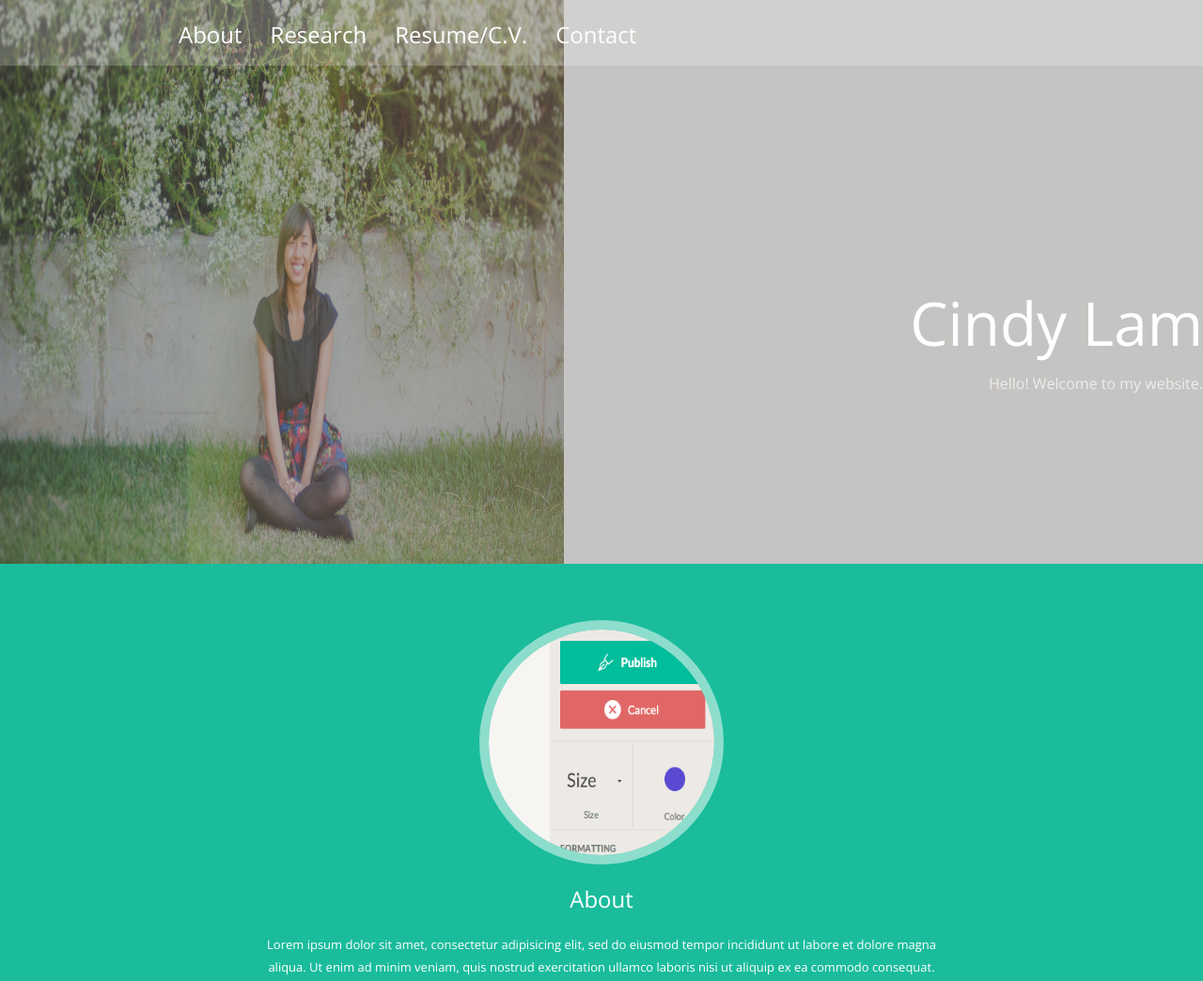
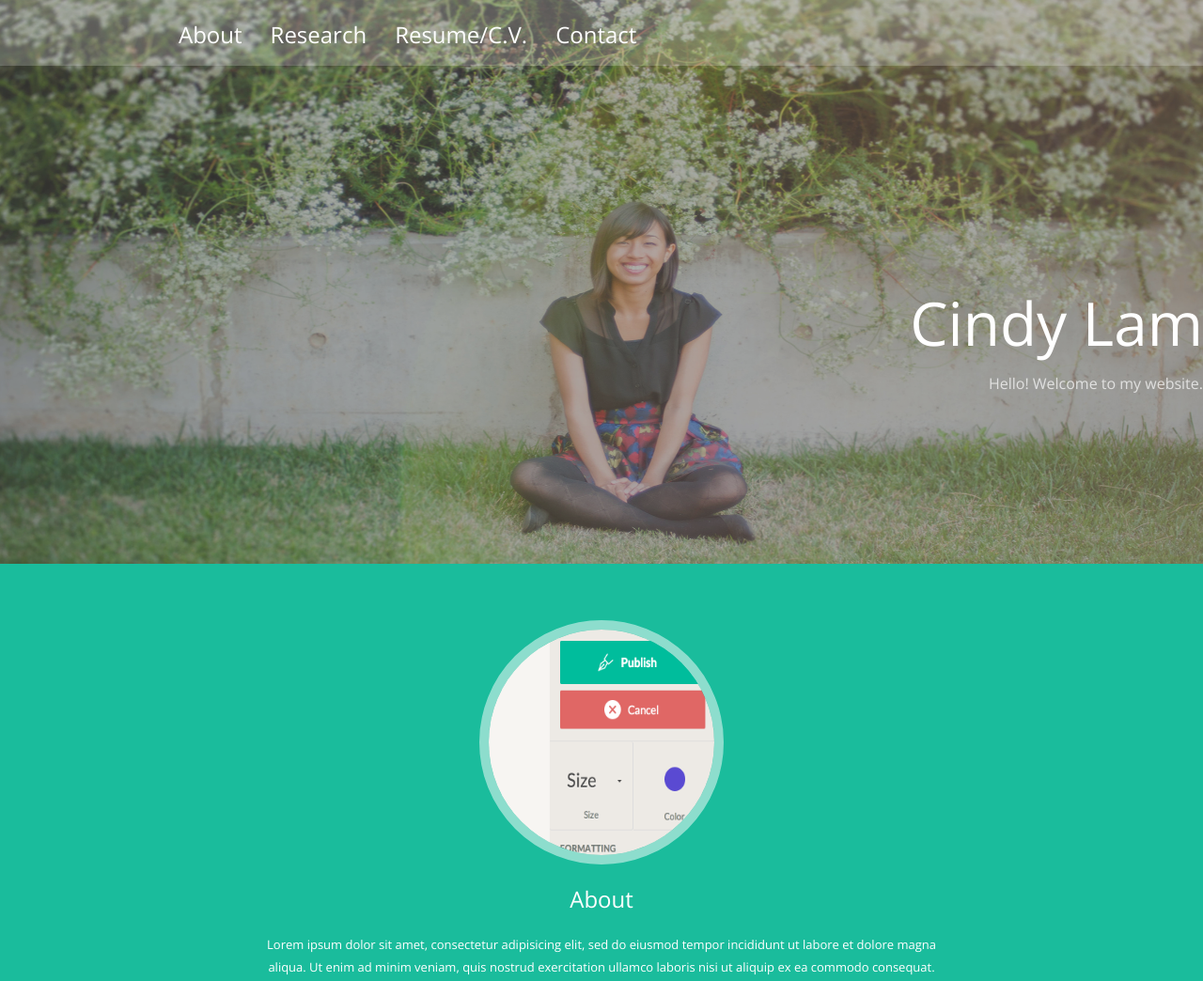
Before and after one commit to cindyprograms/cindyprograms.github.io, a plain HTML site: page index.html in a window 1280 px wide. Shown: the top 1044 px of the page at 94% size. Drawn offline with nearby package versions, Linux system fonts and the light colour scheme.

Commit message:
background cover

```diff
--- a/assets/style.css
+++ b/assets/style.css
@@ -31,9 +31,9 @@ height: 100%;
     width: 100%;
     height: 600px;
     top:0px;
-    max-height: 600px;
-    max-width:600px;
-}
+    background-size: cover;
+   }
+
 #cover {
     position: relative;
 
```
